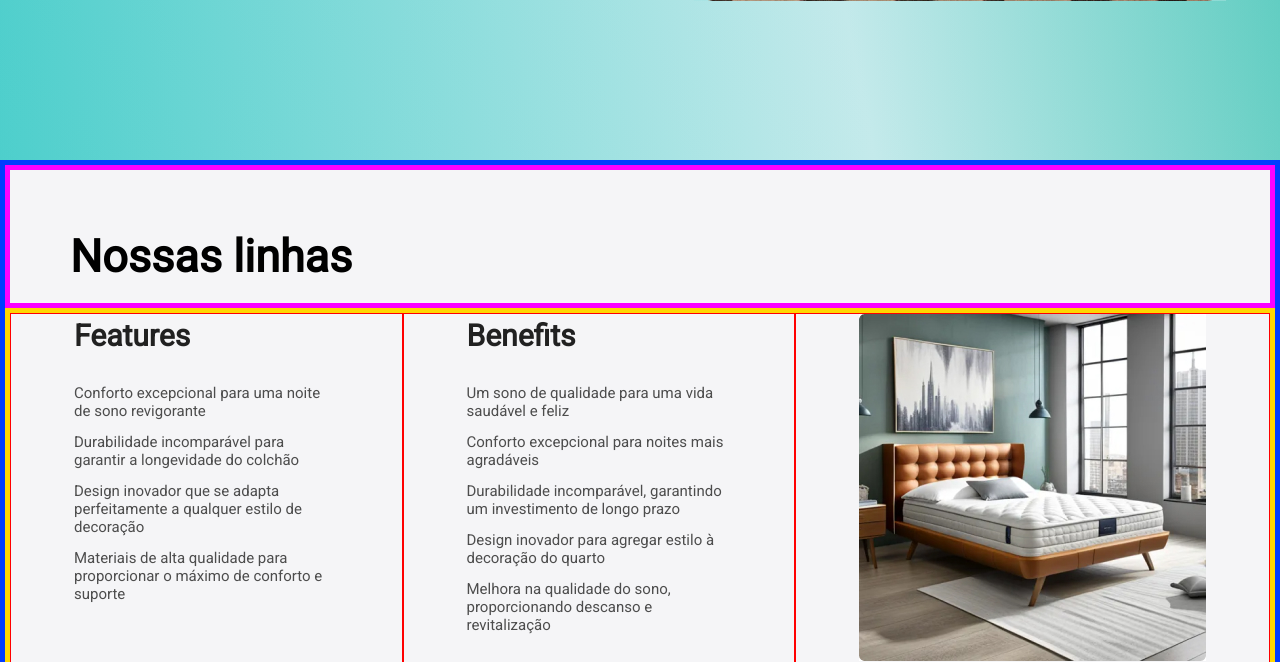
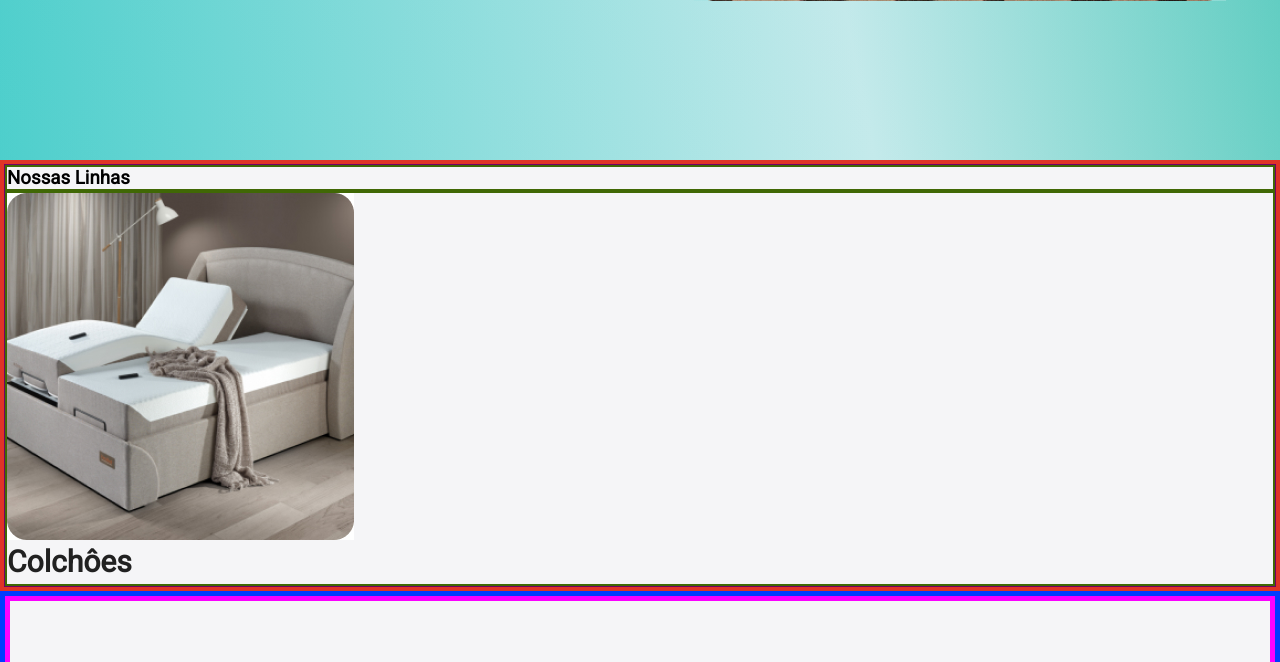
Before and after one commit to filipefolletto/foliariweb.github.io, a PHP site: page /web/index.html in a window 1280 px wide. Shown: the part 609-1271 px from the top of the page. Run offline with PHP 8.4, Linux system fonts and the light colour scheme.

Commit message:
inicio carrocel

```diff
--- a/css/body.css
+++ b/css/body.css
@@ -58,10 +58,10 @@
 
 
 /*---------- Nosso Time section-------------------*/
-.section{
+.section-nossoTime{
     width: 100%;
     /* height: 570px; */
-    height: 55vh;
+    height: 72vh;
     background: rgb(255, 255, 255);
 }
 
--- /dev/null
+++ b/css/main.css
@@ -0,0 +1,44 @@
+.main-carrocel{
+    width: 100%;
+    border: 4px solid rgba(221, 33, 19, 0.908);
+}
+
+.main-container{
+    max-width: 1512px;
+    /* height: 300px; */
+    margin: 0 auto;
+    display: flex;
+    flex-direction: column;
+    border: 1px solid rgb(113, 3, 100);
+}
+
+.div-nossaLinhas, .div-container-produtos{
+    display: flex;
+    flex-direction: row;
+    /* flex-wrap: nowrap; */
+    border: 2px solid rgb(64, 104, 5)
+}
+
+/* .div-container-produtos{
+
+} */
+
+.card-produto{
+    display: flex;
+    flex-direction: column;
+}
+
+.card-img{
+    width: 347px;
+    height: 347px;
+}
+
+.card-img img {
+    width: 100%;
+    height: 100%;
+}
+
+.card-nome-produto{
+    display: flex;
+    justify-content: flex-start;
+}
--- a/web/index.html
+++ b/web/index.html
@@ -9,6 +9,7 @@
     <link rel="stylesheet" href="../css/body.css">
     <link rel="stylesheet" href="../css/footer.css">
     <link rel="stylesheet" href="../css/nav.css">
+    <link rel="stylesheet" href="../css/main.css">
     <title>Folliari</title>
 </head>
 <body>
@@ -65,18 +66,39 @@
 
 
 
-        </header> <!--fechamento header-->
-
-
-<!-- linhas de colchoes -->
-
-        </header> <!--fechamento header-->
+        </header> <!--fechamento HEADER-->
 
 
 
-        <section>
+    <!-- main-carrocel -->
 
-        </section>
+        <main class="main-carrocel">
+            <div class="main-container">
+
+                <div class="div-nossaLinhas">
+                    <h3>Nossas Linhas</h3>
+                </div>
+
+                <div class="div-container-produtos">
+
+                    <div class="card-produto">
+                        <div class="card-img">
+                            <img src="../img/colchoes.jpg" alt="">
+                        </div>
+                        <div class="card-nome-produto">
+                            <h4>Colchôes</h4>
+                        </div>
+                    </div>
+
+                </div>
+
+            </div>
+
+        </main>  <!-- FECHAMENTO MAIN -->
+
+
+
+    <!-- linhas de Colchoes -->
 
         <section class="linhas-colchoes">
             <div class="linhas-size">
@@ -125,10 +147,12 @@
                 </div>
         </div>
 
-        </section>
+        </section> <!-- FECHAMENTO SECTION linhas-COLCHOES -->
 
 
-        <!-- Section-AVALIACOES -->
+
+    <!-- Section-AVALIACOES -->
+
         <section class="section-avaliacoes">
 
             <div class="container-avaliacoes">
@@ -186,10 +210,12 @@
 
             </div>
 
-        </section>
+        </section> <!-- FECHAMENTO SECTION section-AVALIACOES -->
 
 
-        <section class="section">
+
+    <!-- Sectoin NOSSO TIME -->
+        <section class="section-nossoTime">
 
             <div class="container-ourTeam">
 
@@ -225,8 +251,11 @@
                     </div>
                 </div>
             </div>
-        </section>
+        </section>  <!-- FECHAMENTO Nosso Time -->
 
+
+
+    <!-- footer ICONS -->
         <footer>
             <div class="footer-container">
                 <div class="footer-conteudo">
@@ -253,7 +282,7 @@
 
                 </div>
             </div>
-        </footer>
-     <!-- </div>  -->
+        </footer>   <!-- FECHAMENTO Icons -->
+
 </body>
 </html>
```
Also changed, not shown: img/colchoes.jpg (added), img/logo1.png (added), img/logo2.png (added).
